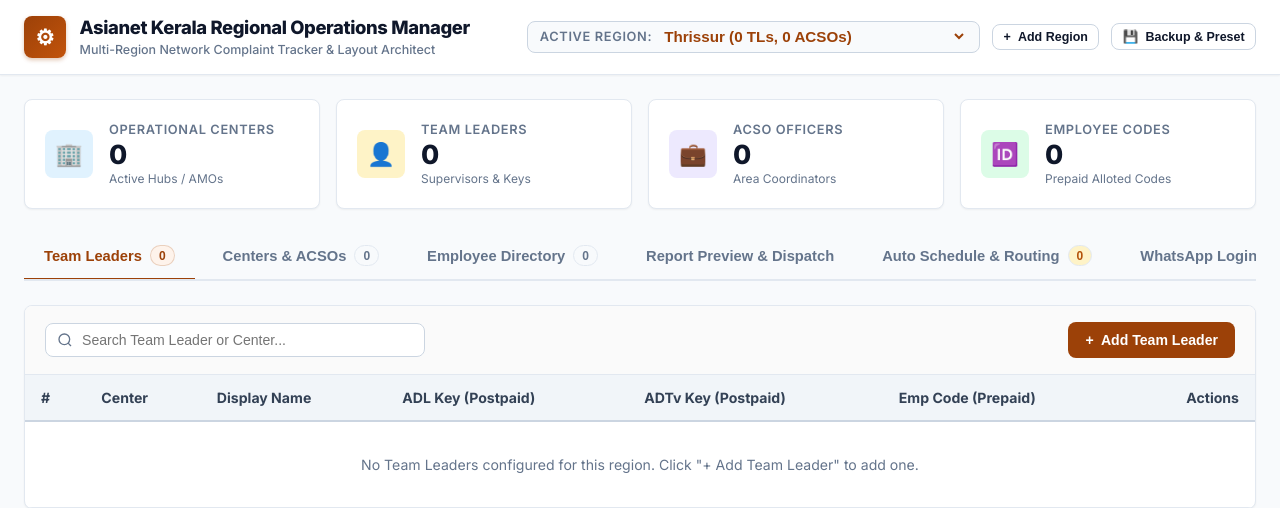
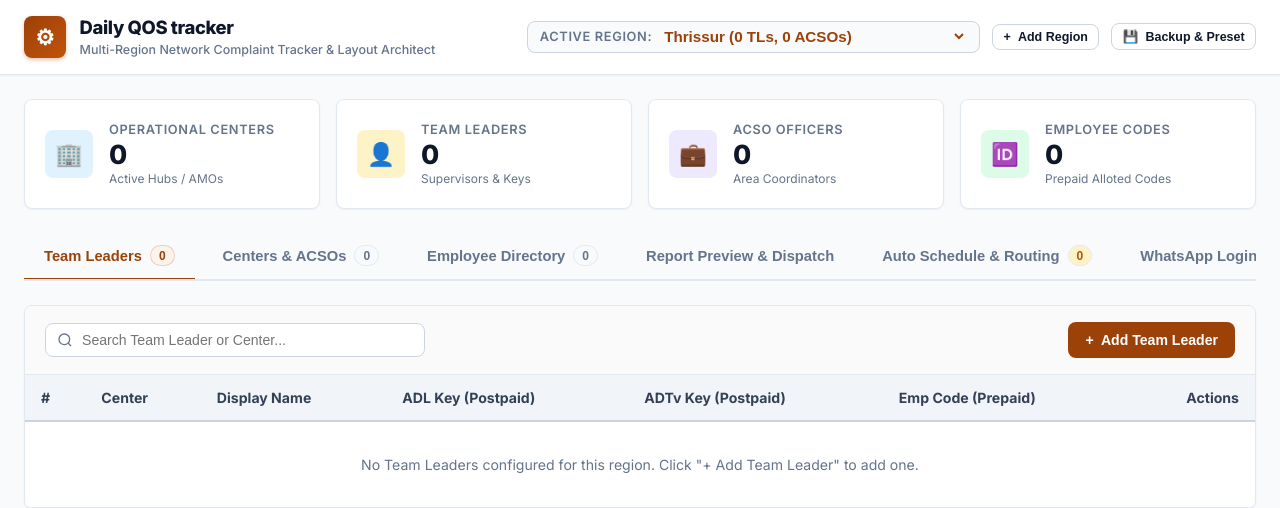
Before and after one commit to teckscribe/Daily-Report, a FastAPI app: page / in a window 1280 px wide. Shown: the top 508 px of the page. Run offline with FastAPI, Linux system fonts and the light colour scheme; data comes from the database, SQL or seed files in the repository; data that the repository does not hold is empty.

Commit message:
Rename dashboard headline to Daily QOS tracker

```diff
--- a/templates/index.html
+++ b/templates/index.html
@@ -3,7 +3,7 @@
 <head>
   <meta charset="UTF-8">
   <meta name="viewport" content="width=device-width, initial-scale=1.0">
-  <title>Asianet Kerala Network Tracker - Regional Operations Manager</title>
+  <title>Daily QOS tracker - Regional Operations Manager</title>
   <link rel="preconnect" href="https://fonts.googleapis.com">
   <link rel="preconnect" href="https://fonts.gstatic.com" crossorigin>
   <link href="https://fonts.googleapis.com/css2?family=Inter:wght@400;500;600;700;800&family=JetBrains+Mono:wght@400;600&display=swap" rel="stylesheet">
@@ -518,7 +518,7 @@
       <div class="brand">
         <div class="brand-icon">&#9881;</div>
         <div class="brand-text">
-          <h1>Asianet Kerala Regional Operations Manager</h1>
+          <h1>Daily QOS tracker</h1>
           <p>Multi-Region Network Complaint Tracker & Layout Architect</p>
         </div>
       </div>
--- a/test_web_server.py
+++ b/test_web_server.py
@@ -15,7 +15,7 @@ def test_routes():
     print("1. Testing GET / (Dashboard UI)...")
     res = client.get("/")
     assert res.status_code == 200, f"Expected 200, got {res.status_code}"
-    assert "Asianet Kerala Network Tracker" in res.text
+    assert "Daily QOS tracker" in res.text
     print("   [OK] Dashboard HTML served.")
 
     print("\n2. Testing GET /api/regions...")
```
